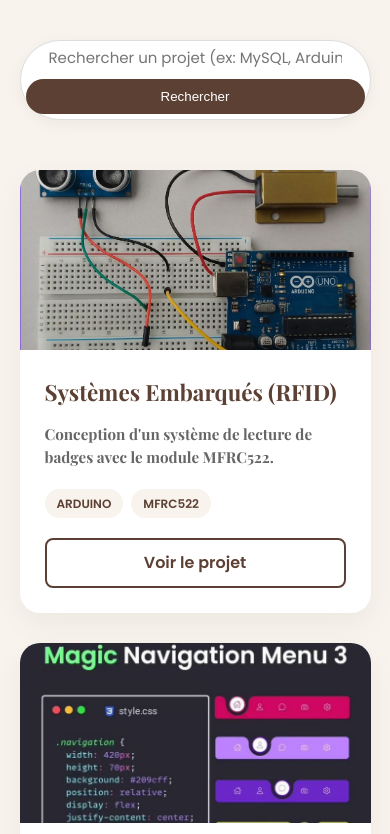
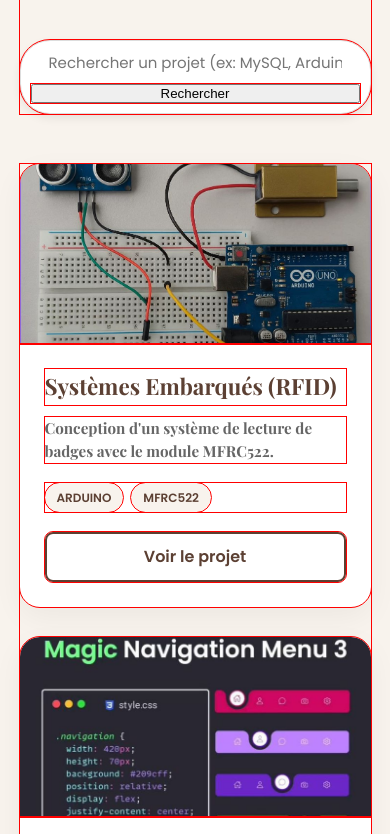
Before and after one commit to Khadijadiongue/khadija-porfolio, a plain HTML site: page pages/projet.html in a window 390 px wide. Shown: the part 266-1100 px from the top of the page. Drawn offline with nearby package versions, Linux system fonts and the light colour scheme.

Commit message:
Update style.css

```diff
--- a/Css/style.css
+++ b/Css/style.css
@@ -13,6 +13,7 @@
     margin: 0;
     padding: 0;
     box-sizing: border-box;
+
 }
 
 body {
@@ -718,35 +719,24 @@
 /* Barre de recherche moderne */
 .search-container {
     display: flex;
+    flex-wrap: wrap; /* important */
+    width: 100%;
     max-width: 500px;
-    margin: 30px auto;
+    margin: 20px auto;
     background: white;
-    padding: 5px;
-    border-radius: 50px;
-    box-shadow: 0 4px 15px rgba(0,0,0,0.05);
-    border: 1px solid #ddd;
-    align-items: center;
+    border-radius: 30px;
+    padding: 10px;
+    gap: 10px;
 }
 
 .search-container input {
     flex: 1;
-    border: none;
-    outline: none;
-    padding: 0 15px;
-    background: transparent;
-    min-width: 0;
+    min-width: 0; /* très important pour éviter le débordement */
 }
 
 .search-container button {
-    background-color: var(--marron);
-    color: white;
-    border: none;
-    padding: 10px 25px;
-    border-radius: 50px;
-    cursor: pointer;
-    transition: 0.3s;
+    flex-shrink: 0;
 }
-
 .search-container button:hover {
     background-color: var(--accent);
 }
@@ -881,3 +871,31 @@
         padding: 15px 10px;
     }
 }
+* {
+    max-width: 100%;
+}
+
+body {
+    overflow-x: hidden;
+}
+@media (max-width: 768px) {
+
+    .projects-grid {
+        grid-template-columns: 1fr;
+    }
+
+    .hero-presentation {
+        padding: 40px 5%;
+    }
+
+    .projects-page {
+        padding: 40px 5%;
+    }
+
+    nav ul {
+        width: 100%;
+    }
+}
+* {
+    outline: 1px solid red;
+}
```
